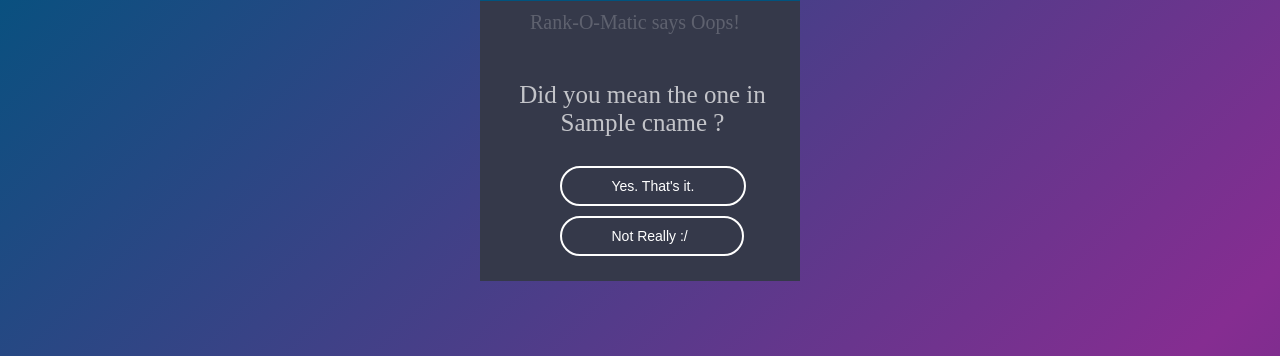
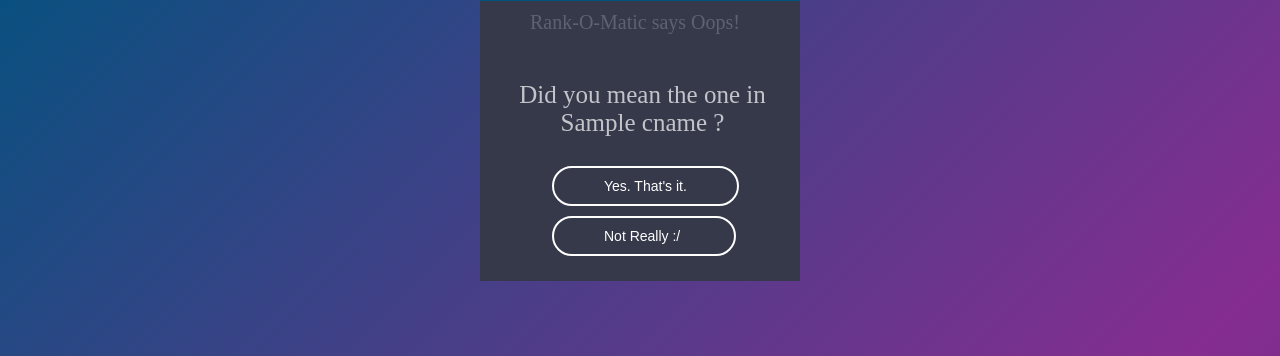
Before and after one commit to barathykolappan/Rank-O-Matic, a Flask app: template templates/cverify.html in a window 1280 px wide. Shown: the part 260-616 px from the top of the page. Run offline with Flask 2, Linux system fonts and the light colour scheme; the template is opened without the code that fills it: most values are stand-ins (such as "Sample title", 1, 10 or a date in 2020).

Commit message:
v2.0
Final Tested Stable Alpha

```diff
--- a/templates/cverify.html
+++ b/templates/cverify.html
@@ -13,10 +13,10 @@
 <center><font color="white" style="font-family:'Product Sans'; font-size:20; opacity:0.2; position:absolute; top:10px; left:50px;">Rank-O-Matic says Oops!</font></center>
 <div style="font-family:'Product Sans'; margin:0 auto; color:white; opacity:0.7; font-size:25; position:absolute; top:80px; left:5px; text-align:center;" class="unamed">Did you mean the one in {{cname}} ?</div>
 
-<div class="search_fields__submit"style="position:absolute; top:180px; left:-15px;">
+<div class="search_fields__submit"style="font-family:'Product Sans'; position:absolute; top:180px; right:30px;">
 <center><input type="submit" value="Yes. That's it." onclick="window.open('http://127.0.0.1:5000/{{uname}}')"></center>
 </div>
-<div class="search_fields__submit"style="position:absolute; top:230px; left:-15px;">
+<div class="search_fields__submit" style="font-family:'Product Sans'; position:absolute; top:230px; right:30px;">
 <center><input type="submit" value="Not Really :/ " onclick="window.open('http://127.0.0.1:5000/','_self')"></center>
 </div>
 </div>
--- a/templates/index.html
+++ b/templates/index.html
@@ -1131,7 +1131,7 @@
     <input placeholder="Course Name" type="text" name='coname' autoComplete="on" list="colist">
     </div>
     <div class="search_fields__submit">
-      <center><input type="submit" value="Lookup Rank"></center>
+      <center><input style="font-family:'Product Sans';" type="submit" value="Lookup Rank"></center>
 </form>
 </body>
 </html>
```
